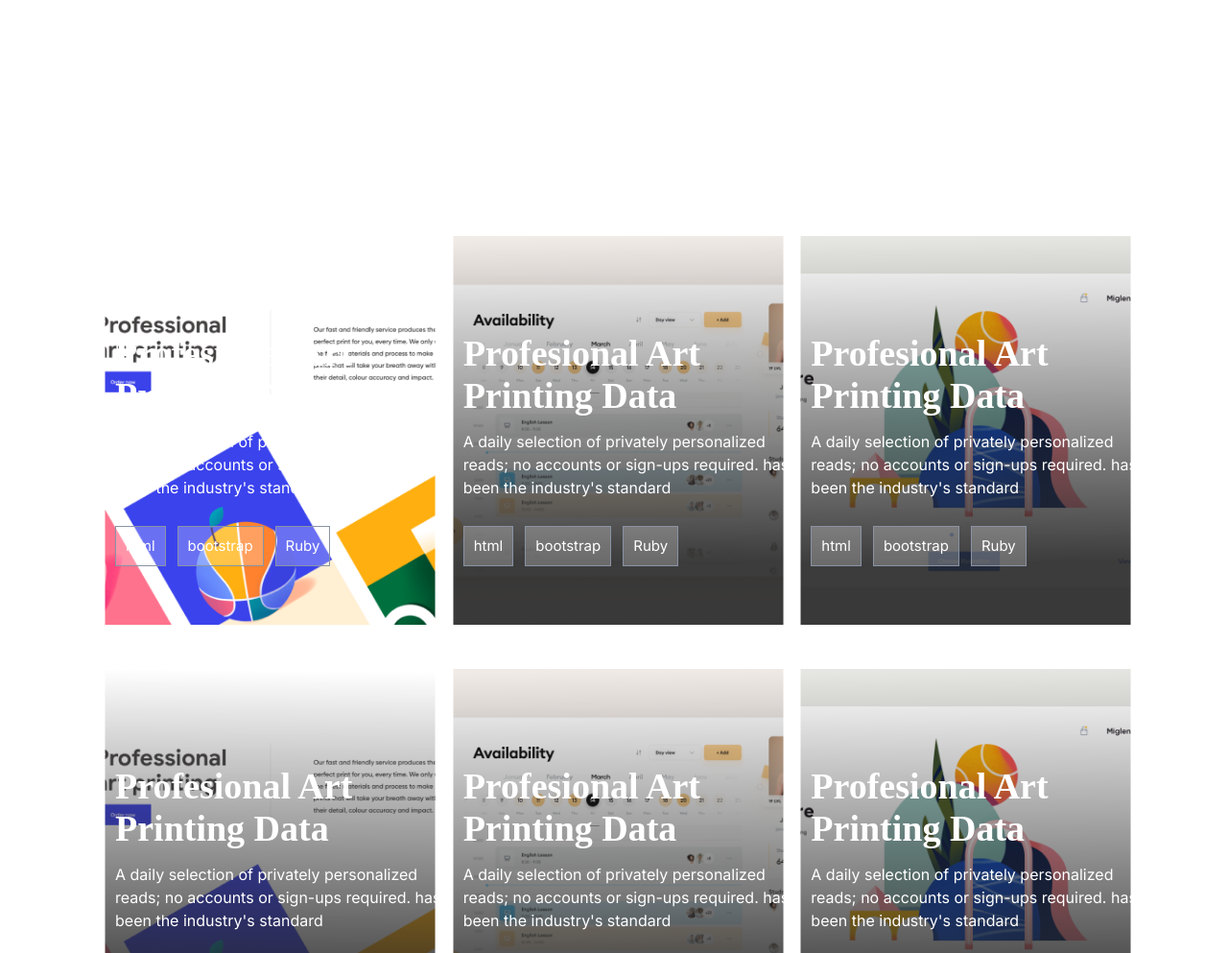
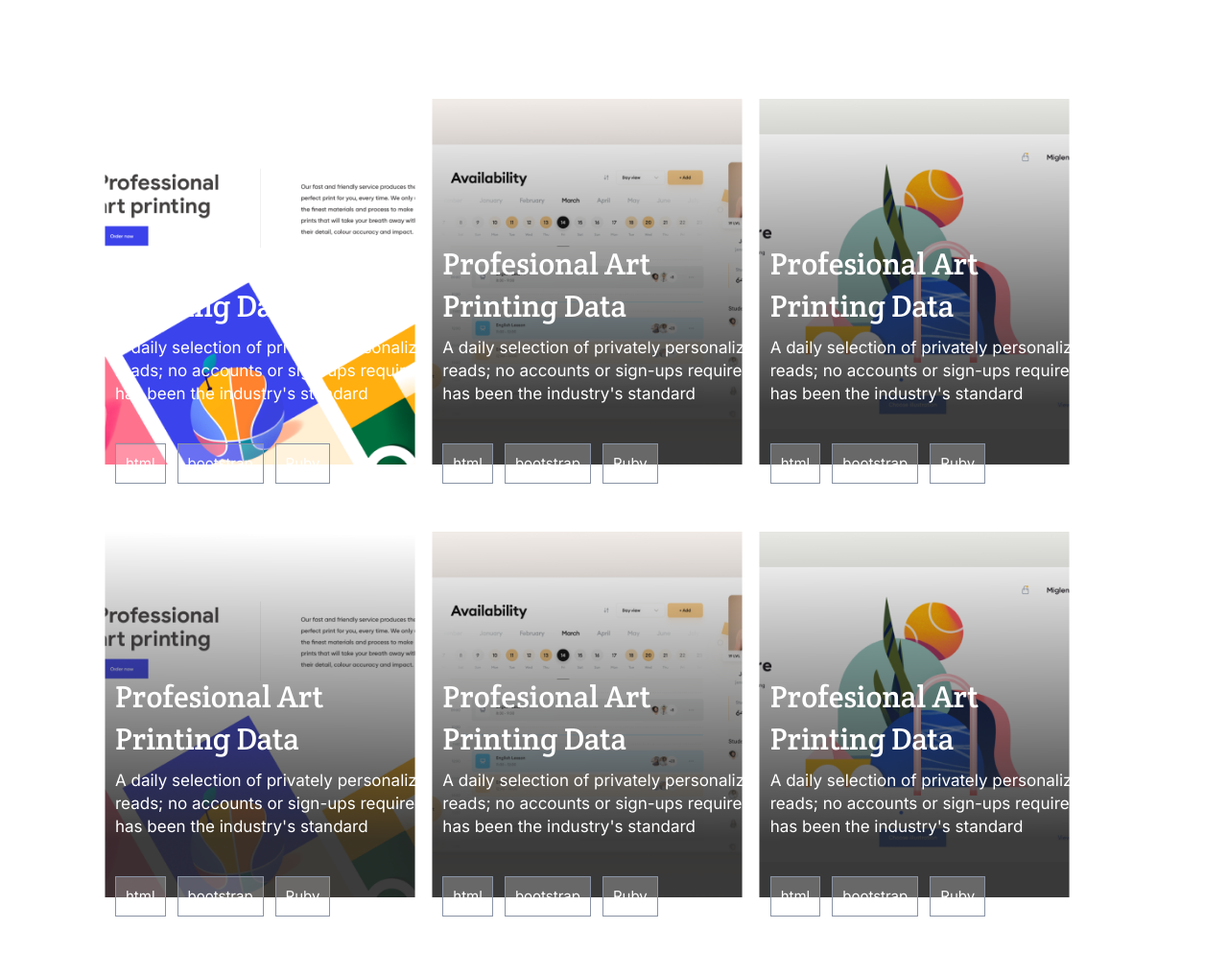
Before and after one commit to abreham1222/My-portfolio, a website: page index.html in a window 1280 px wide. Shown: the part 1417-2410 px from the top of the page at 96% size. Drawn offline with Linux system fonts and the light colour scheme.

Commit message:
added design fpr inputs css files

```diff
--- a/style.css
+++ b/style.css
@@ -418,16 +418,14 @@ textarea {
 }
 
 @media (min-width: 768px) {
-  /*
-  body {
-    width: 100%;
-  }
-  .contain {
-    width: 100%;
+  html, body {
+    margin: o;
+    padding: 0;
+    overflow-x: hidden;
   }
 
   .navbar-logo {
-    margin-left: 70px;
+    margin-left: 80px;
   }
 
   .navbar-desk, a {
@@ -441,97 +439,6 @@ textarea {
 
   .navbar-menu,
   .humburger{
-    display: none;
-  }
-
-  .header-box {
-    width: 100%;
-    height: 791px;
-    padding-left: 70px;
-  }
-
-  .header-box {
-    background-size: 720px;
-    width: 91%;
-    background-color: #1c1a19;
-    display: flex;
-    background-repeat: no-repeat;
-    background-position: bottom right 10px;
-    background-image: url("./Images/header-illustration.png");
-  }
-
-  .header-title {
-    height: 160px;
-    width: 400px;
-    font-weight: 400;
-    font-size: 72px;
-    line-height: 82px;
-  }
-
-  .header-text-description {
-    width: 515px;
-    height: 123px;
-    font-family: 'Inter';
-    font-style: normal;
-    font-weight: 400;
-    font-size: 20px;
-    line-height: 32px;
-    color: #F4F5F7;
-  }
-
-  .social-media {
-    display: flex;
-    flex-direction: column;
-    align-items: flex-start;
-    margin-top: -300px;
-    margin-left: -120px;
-  }
-
-  .image-p {
-    display: grid;
-    grid-template-columns: 60% 40%;
-    width: 85%;
-    height: 773px;
-    margin-left: 80px;
-  }
-
-  .multi {
-    margin-top: -55px;
-    font-family: 'Crete Round';
-    font-style: normal;
-    font-weight: 400;
-    font-size: 40px;
-    line-height: 52px;
-    color: #091E42;
-    margin-left: 24px;
-  }
-
-  .list {
-    display: flex;
-    flex-direction: row;
-    align-items: center;
-    padding: 10px 12px;
-    width: 80px;
-    height: 40px;
-    background: #FFFFFF;
-    border: 1px solid #8993A4;
-  }
-  */
-  html, body {
-    margin: o;
-    padding: 0;
-    overflow-x: hidden;
-  }
-
-  .navbar-logo {
-    margin-left: 80px;
-  }
-
-  .navbar-desk {
-    display: flex;
-  }
-
-  .navbar-menu {
     display: none;
   }
 
@@ -579,7 +486,7 @@ textarea {
     display: grid;
     grid-template-columns: 1fr 1fr;
     width: 85%;
-    height: 773px;
+    height: 60vh;
     margin-left: 80px;
   }
 
@@ -610,8 +517,7 @@ textarea {
     grid-template-columns: 1fr 1fr 1fr;
     margin-left: 100px;
     margin-right: 143.5px;
-    width: 85%;
-    margin-top: -150px;
+    width: 80%;
     row-gap: 15px;
   }
 
@@ -634,52 +540,38 @@ textarea {
   .see-proj {
     display: none;
   }
+/*pppp---------------------------------------------------------------------_*/
 
-  /*
+.art-print {
+  width: 100%;
+  padding-top: 50px;
+  font-family: 'Crete Round';
+  font-style: normal;
+  font-weight: 400;
+  font-size: 32px;
+  line-height: 44px;
+}
 
-  .about {
-    width: 100%;
-  }
+.daily-selection {
+  font-family: 'Inter';
+  font-style: normal;
+  font-weight: 400;
+  font-size: 17px;
+  line-height: 24px;
+  width: 100%;
+  height: 72px;
+}
 
-  .about-me {
-    width: 100%;
-    padding-top: 120px;
-    padding-bottom: 209px;
-    background-image: url("Images/group.png");
-    background-repeat: no-repeat;
-    background-size: 493px 258px;
-    background-position: top 30% right;
-    margin-left: 20px;
-  }
+.pro-tag {
+  display: flex;
+  flex-wrap: wrap;
+  margin-right: auto;
+  gap: 12px;
+  margin-left: -20px;
+  margin-top: 40px;
+}
 
-  .about-head {
-    width: 566px;
-    margin-left: 40px;
-    height: 79px;
-    font-size: 72px;
-    line-height: 88px;
-    letter-spacing: 0.33px;
-    color: #ff6b00;
-  }
-
-  .hello {
-    display: flex;
-    padding-right: 850px;
-    padding-left: 40px;
-    font-size: 18px;
-    line-height: 24px;
-    color: #f4f5f7;
-  }
-
-  .btn {
-    margin-left: 40px;
-  }
-
-  .tech1 {
-    display: grid;
-    grid-template-columns: 1fr 1fr 1fr;
-  }
-  */
+  /*-----------------------------------------------------------*/
 
   .about-me {
     padding-top: 120px;
@@ -758,11 +650,11 @@ input[type="text"],
 input[type="email"] {
   margin-left: 24px;
   margin-right: 24px;
-  width: 65%;
+  width: 50vw;
 }
 
 textarea {
-  width: 100%;
+  width: 50vw;
   height: 114px;
 }
 
```
